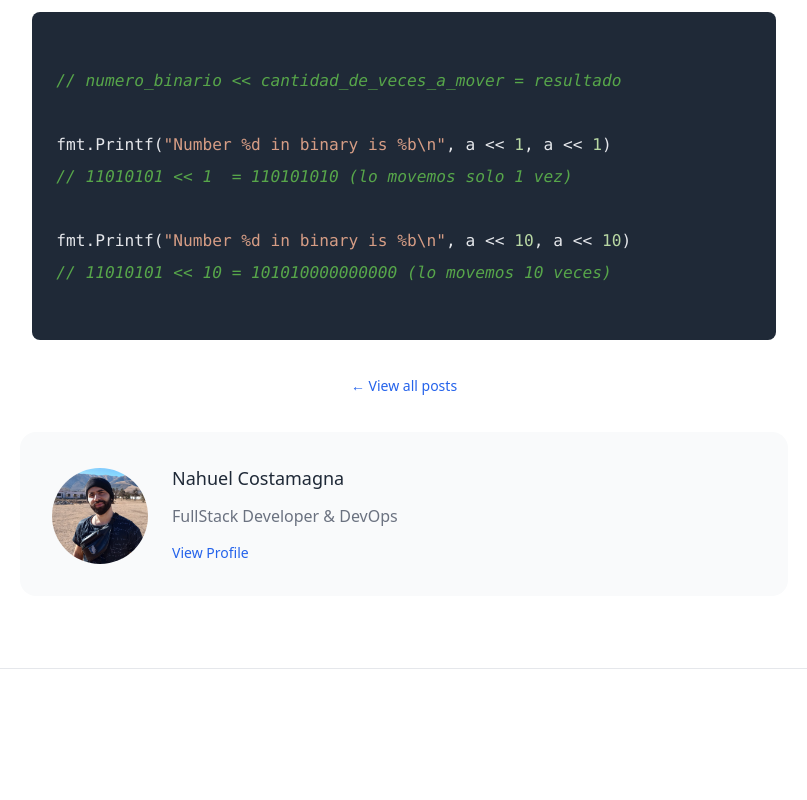
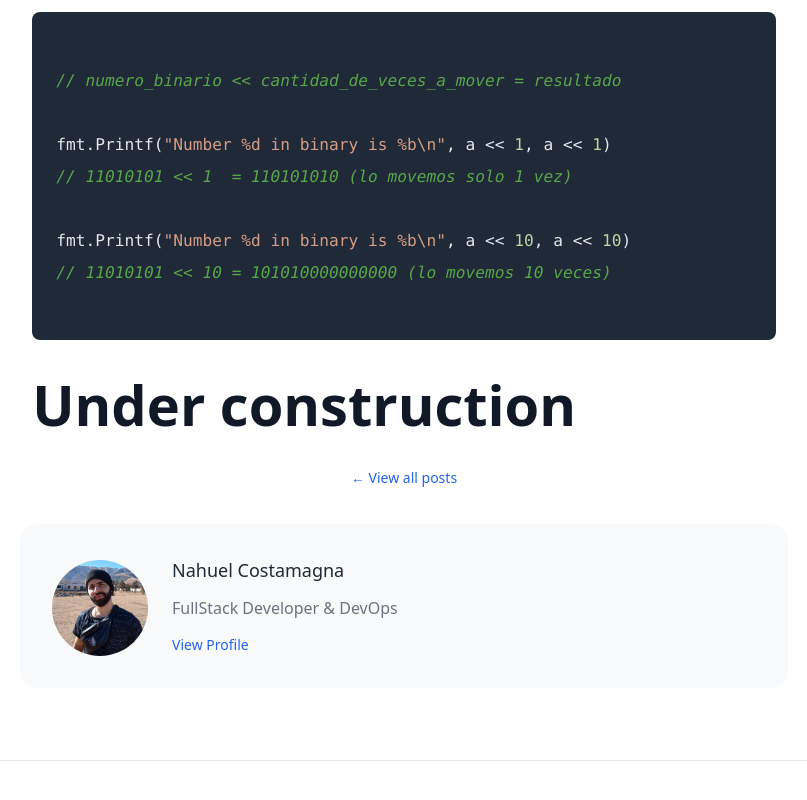
Before and after one commit to beeblogit/app_next_front, a Next.js app: page /post/1 in a window 1280 px wide. Shown: the part 5165-5965 px from the top of the page, without its empty margins (236-1043 px from the left). Before the commit the page ends 5898 px from the top, so only its background shows below. Built offline with nearby package versions, Linux system fonts and the light colour scheme.

Commit message:
under construction message

```diff
--- a/app/post/1/default.js
+++ b/app/post/1/default.js
@@ -280,6 +280,7 @@ fmt.Printf("Number %d in binary is %b\\n", a << 10, a << 10)
             <pre>
               <code dangerouslySetInnerHTML={{ __html: code002 }} />
             </pre>
+            <h1>Under construction</h1>
           </div>
           <div className="mb-7 mt-7 flex justify-center">
             <Link
```
